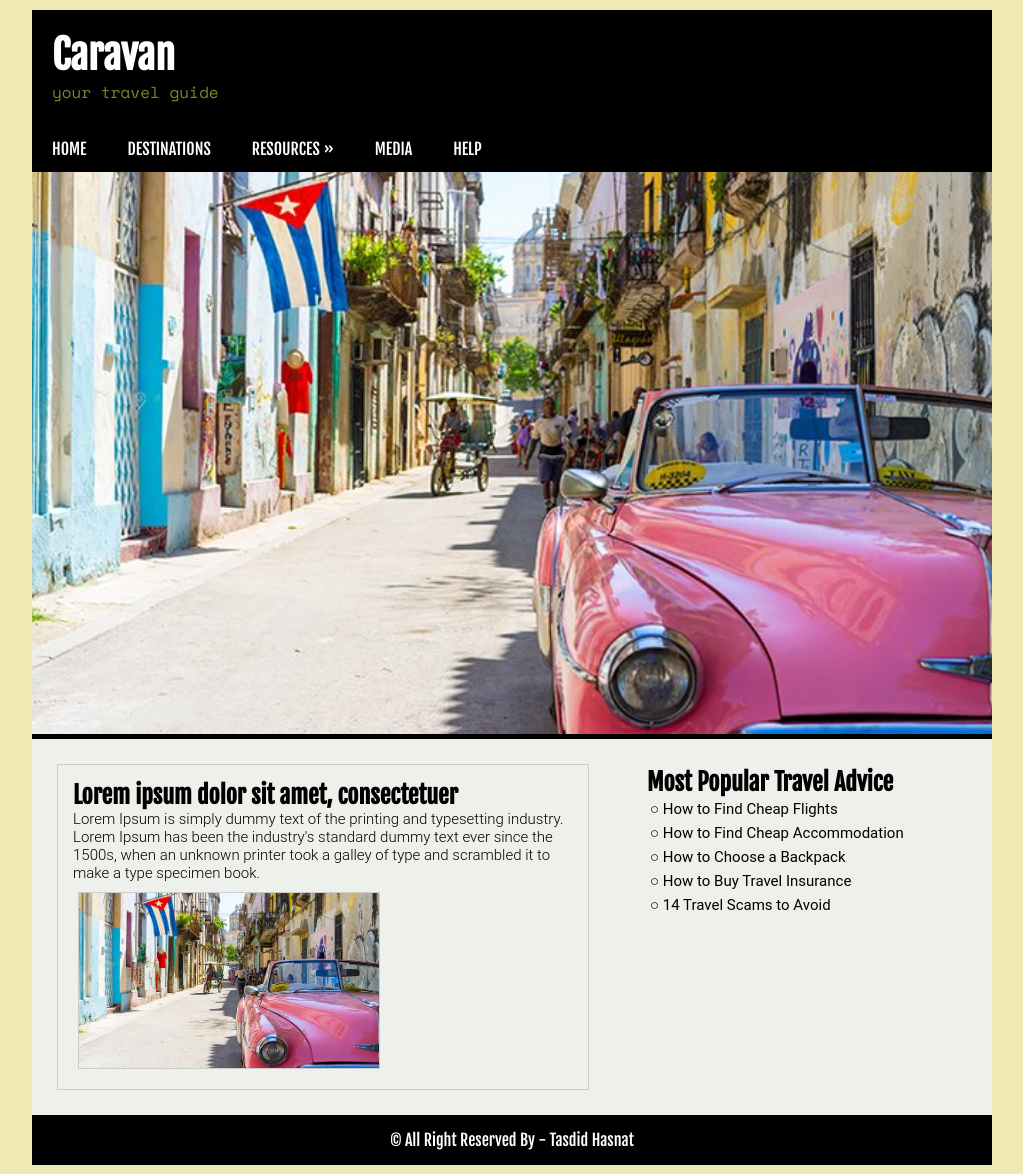
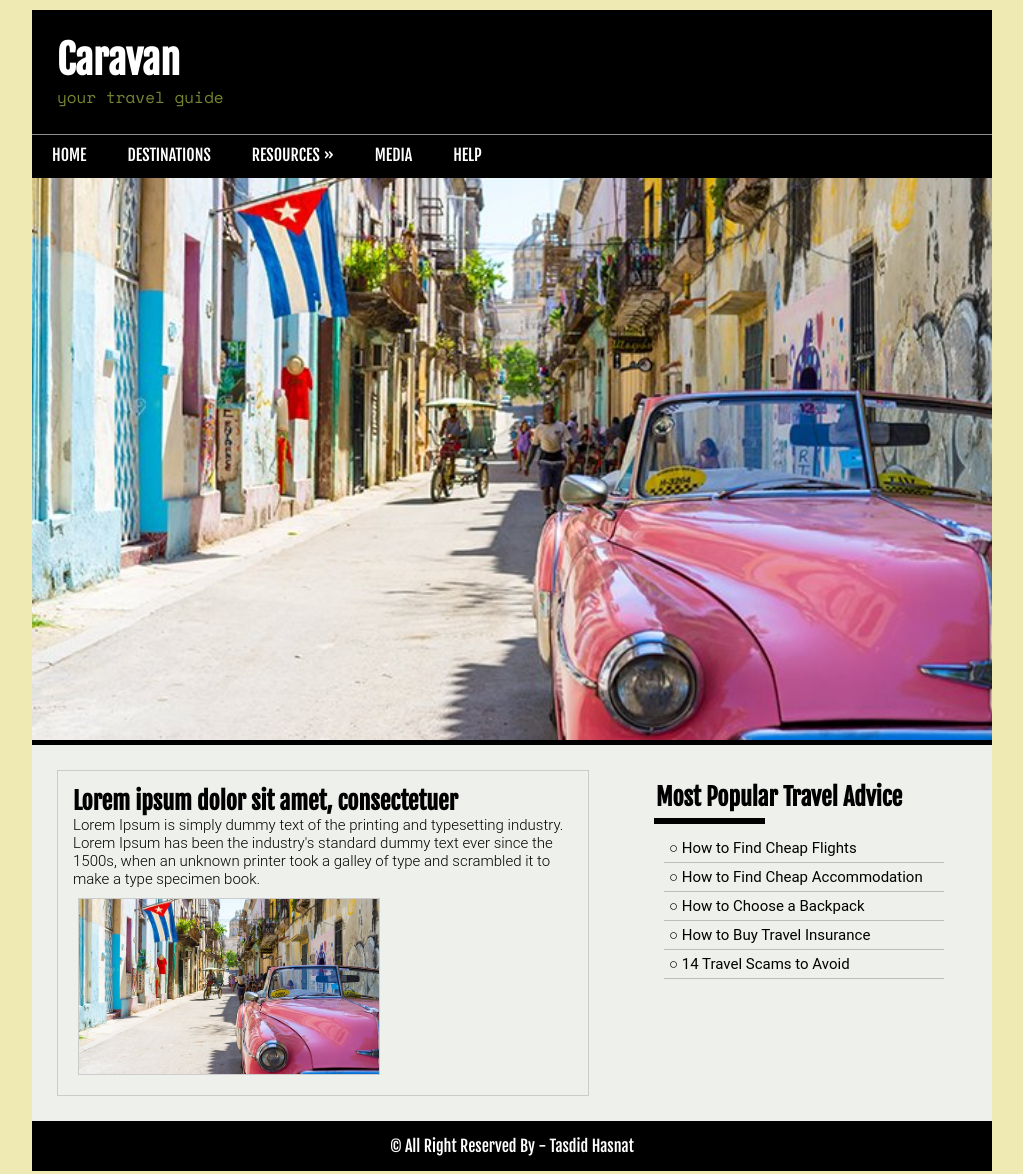
Before and after one commit to tasdid25/caravan, a plain HTML site: page index.html in a window 1280 px wide. Shown: the whole page, without its empty margins (128-1151 px from the left). Drawn offline with nearby package versions, Linux system fonts and the light colour scheme.

Commit message:
Add files via upload

```diff
--- a/index.html
+++ b/index.html
@@ -53,6 +53,7 @@
 		<div id="sidebar">
 			<aside>
 				<h2> Most Popular Travel Advice</h2>
+				  <div id="sidebox"></div>
 					<ul>
 						<li><a href="#">○ How to Find Cheap Flights</a></li>
 						<li><a href="#">○ How to Find Cheap Accommodation</a></li>
--- a/style.css
+++ b/style.css
@@ -10,8 +10,8 @@ body{
 }
 #header{
 	background-color:#000000;
-	padding:20px;
-	border-bottom:5px solid #000000;
+	padding:25px;
+	border-bottom:1px solid #909090;
 }
 
 #header h2{
@@ -33,6 +33,7 @@ body{
 #nav ul{
 	list-style-type:none;
 	background-color:#fff;
+
 }
 #nav ul li{
 	float:left;
@@ -63,6 +64,7 @@ body{
 	position:absolute;
 	left:-99999px;
 	background:#fff;
+	opacity: 0.85;
 }
 #nav ul li ul a{
 	text-decoration:none;
@@ -77,7 +79,7 @@ body{
 #nav ul li ul li{
 	float:none;
 	border-right:none;
-	border-bottom:1px solid #6B7221;
+	border-bottom:1px solid #E9EBEE;
 	width:180px;
 
 }
@@ -127,21 +129,30 @@ border: 1px solid #777;
 #sidebar{
 	float:left;
 	width:300px;
-	padding:18px;
+	padding:25px;
 	margin-left: 25px;
 }
 #sidebar h2{
 	color:#000000;
 	font-family:Fjalla One;
+	border-bottom: 4px solid transparent ;
+	padding:2px;
+}
+#sidebox{
+width:35%;
+border:3px solid #000000;
+
 }
 #sidebar ul li a{
 	text-decoration:none;
 	color:Black;
-	padding:3px;
+	padding:5px;
 	display:block;
+	border-bottom:1px solid#BDBDBD
 
 }
 #sidebar ul{
+    padding:10px;
 	list-style-type:none;
 	font-family:roboto ;
     font-size:15px;
```
